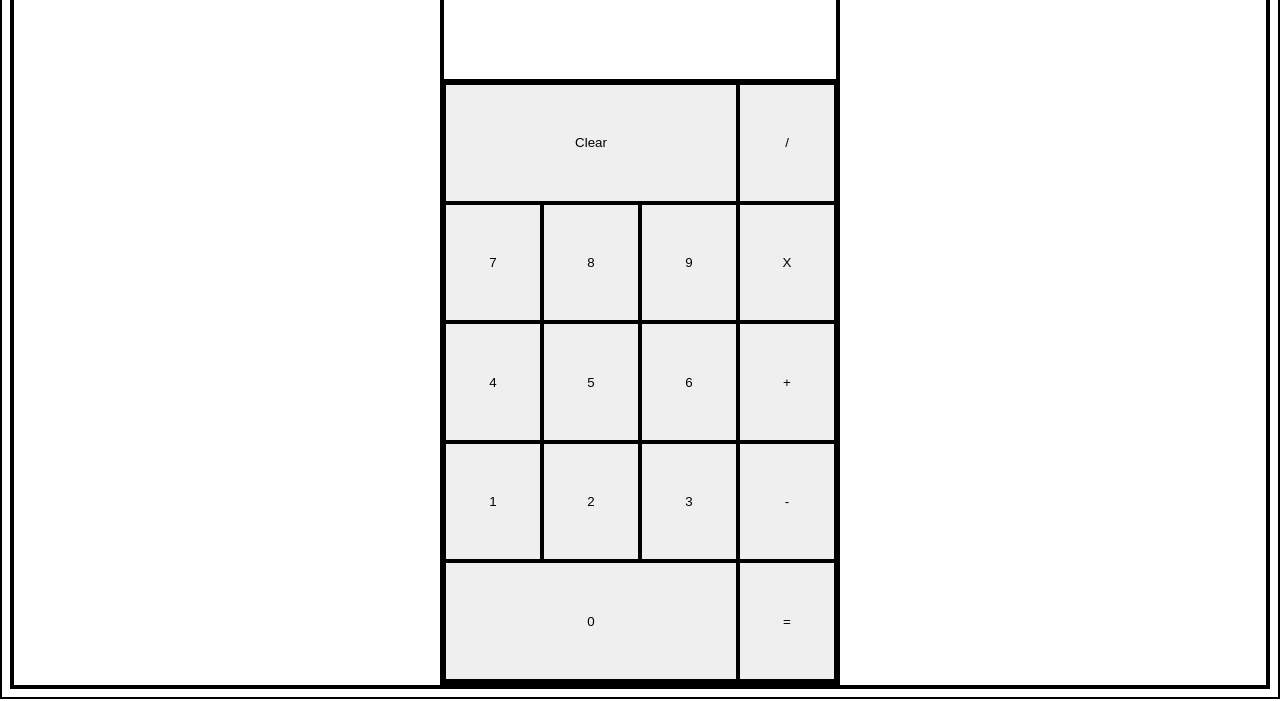
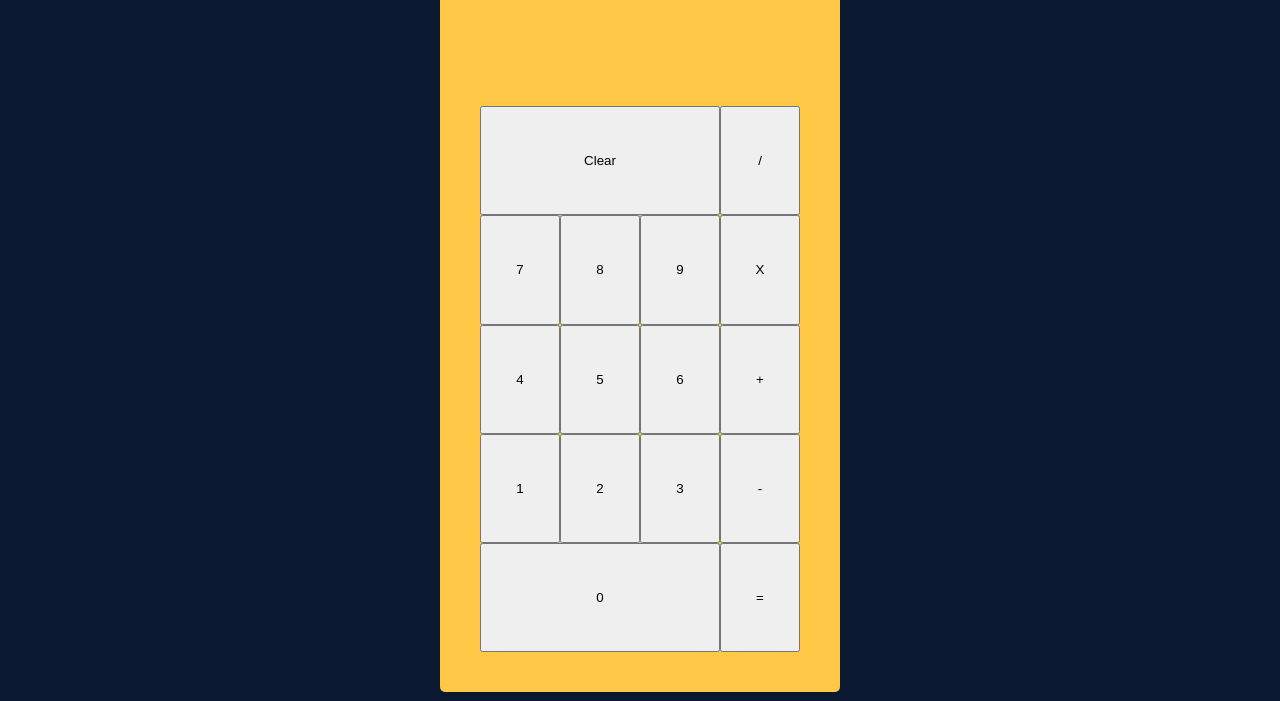
Before and after one commit to dario-cruz/js-calc, a plain HTML site: page index.html in a window 1280 px wide. Shown: the part 99-800 px from the top of the page. Drawn offline with Linux system fonts and the light colour scheme.

Commit message:
Add basic styling

```diff
--- a/styles.css
+++ b/styles.css
@@ -1,7 +1,21 @@
 * {
     box-sizing: border-box;
-    border: solid black 2px;
+    /* border: solid black 2px; */
 }
+
+/* Custom CSS Properties */
+html {
+    /* Color Pallet */
+    --color-one: #0A1931;
+    --color-two: #185ADB;
+    --color-three: #FFC947;
+    --color-four: #EFEFEF;
+}
+
+body {
+    background-color: var(--color-one);
+}
+
 .titlebox {
     width: 400px;
     height: 70px;
@@ -11,7 +25,7 @@
 
 .titlebox h1 {
     text-align: center;
-
+    color: var(--color-four);
 }
 
 .calcbox {
@@ -22,6 +36,9 @@
     height: 700px;
     grid-template-columns: 1;
     grid-template-rows: 8;
+    background-color: var(--color-three);
+    padding: 40px;
+    border-radius: 5px;
 }
 
 .compuview {
```
